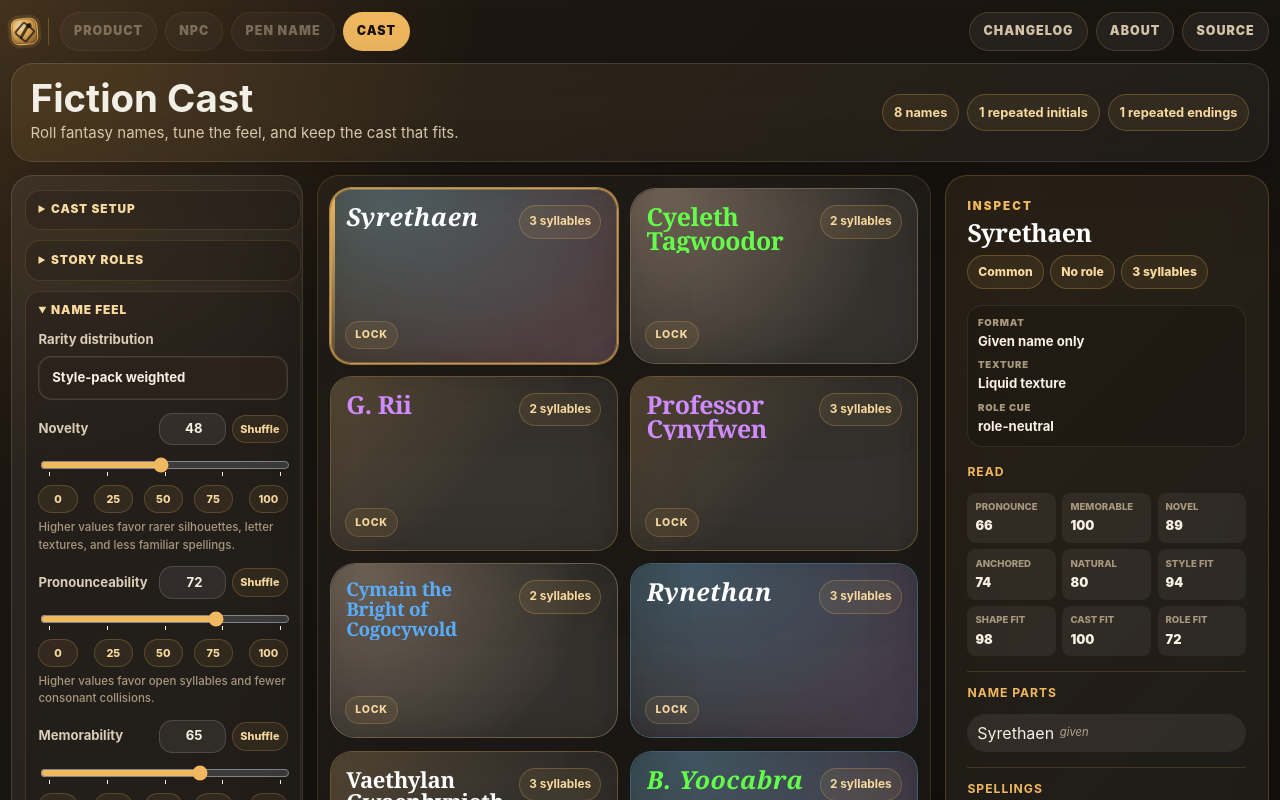
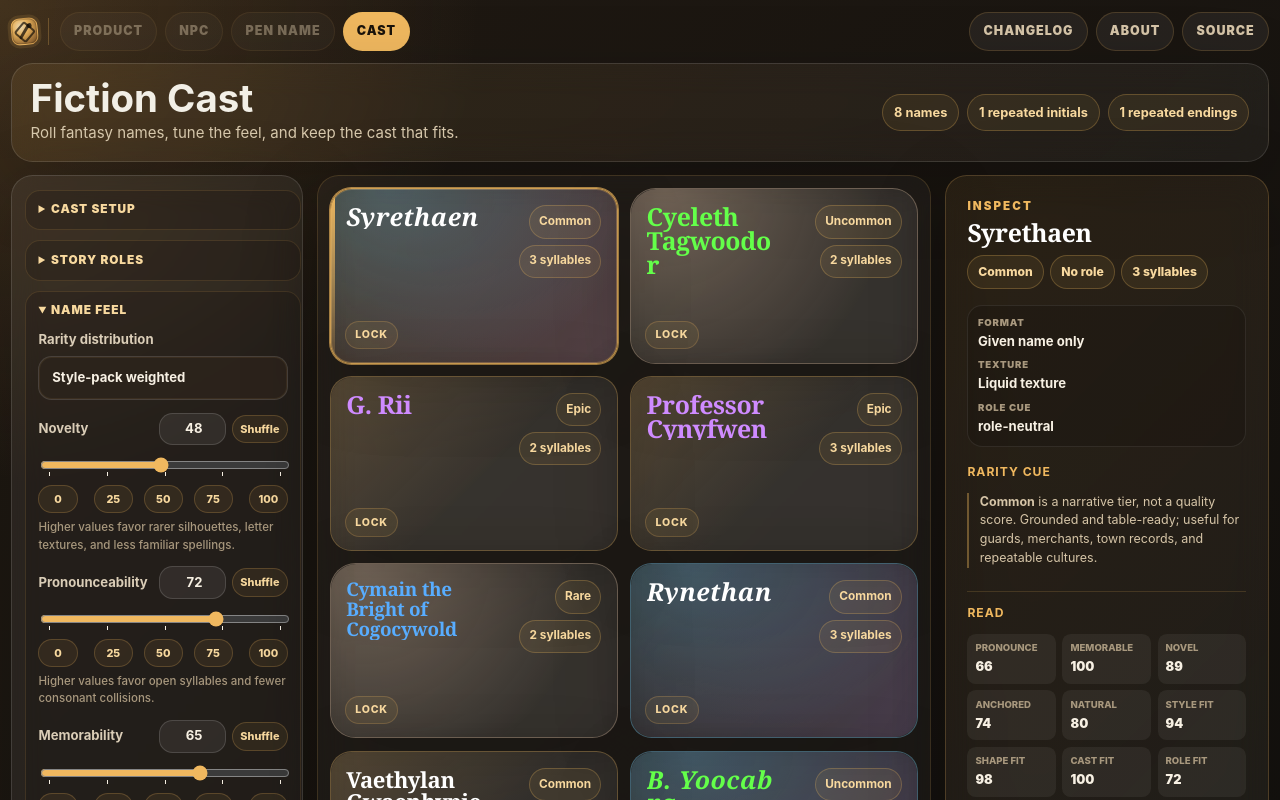
Before and after one commit to jaahay/name-forge, a React (Vite) app: page / in a window 1280 px wide. Shown: the top 800 px of the page. Built offline with nearby package versions, Linux system fonts and the light colour scheme.

Commit message:
Clarify RPG rarity semantics

```diff
--- a/src/ui/NameCard.tsx
+++ b/src/ui/NameCard.tsx
@@ -46,6 +46,21 @@ function terminalCueFor(name: GeneratedName): string {
   return (lettersOnly.slice(-3) || name.name.slice(-3)).toLowerCase();
 }
 
+function rarityCueFor(rarityBand: GeneratedName['silhouette']['rarityBand']): string {
+  switch (rarityBand) {
+    case 'common':
+      return 'Grounded and table-ready; useful for guards, merchants, town records, and repeatable cultures.';
+    case 'uncommon':
+      return 'Distinctive without becoming plot-heavy; good for allies, rivals, named locals, and minor factions.';
+    case 'rare':
+      return 'Memorable and scene-forward; good for patrons, faction leaders, recurring villains, and marquee NPCs.';
+    case 'epic':
+      return 'Mythic or high-signal; good for ancient houses, boss-level NPCs, artifacts, and prophecy names.';
+    case 'legendary':
+      return 'Singular and campaign-defining; reserve for icons, lost empires, deities, or one-name legends.';
+  }
+}
+
 function constructionCueFor(name: GeneratedName): string {
   const opening = name.identity?.parts[0]?.value ?? name.name.trim().split(/\s+/)[0] ?? name.name;
   const terminalCue = terminalCueFor(name);
@@ -65,7 +80,8 @@ function NameCardHeader({ name }: NameCardHeaderProps) {
       <div className="name-card-title-block">
         <h2 className={`name-card-title ${rarity.className}`} data-name-length={displayLength}>{displayName}</h2>
       </div>
-      <div className="name-card-meta" aria-label={`${name.silhouette.syllableCount} syllables`}>
+      <div className="name-card-meta" aria-label={`${rarity.label} rarity, ${name.silhouette.syllableCount} syllables`}>
+        <span className={`rarity-chip ${rarity.className}`}>{rarity.label}</span>
         <span>{name.silhouette.syllableCount} syllables</span>
       </div>
     </div>
@@ -109,6 +125,11 @@ export function NameInspector({ name }: NameInspectorProps) {
       </ul>
 
       <div className="name-detail-grid" aria-label={`Selected details for ${name.name}`}>
+        <section className="detail-block">
+          <h3>Rarity cue</h3>
+          <p className="section-note"><strong>{rarity.label}</strong> is a narrative tier, not a quality score. {rarityCueFor(name.silhouette.rarityBand)}</p>
+        </section>
+
         <section className="detail-block" aria-label={`${name.name} read breakdown`}>
           <h3>Read</h3>
           <dl className="score-list detail-score-list">
@@ -155,7 +176,7 @@ export function NameCard({ name, isSelected, isLocked, onSelect, onToggleLocked
   const cardClassName = `name-card panel ${textureClassName(name.silhouette.texture)}${isSelected ? ' selected' : ''}${isLocked ? ' locked' : ''}`;
 
   return (
-    <article className={cardClassName} data-name-length={displayLength} aria-current={isSelected ? 'true' : undefined}>
+    <article className={cardClassName} data-name-length={displayLength} data-rarity={name.silhouette.rarityBand} aria-current={isSelected ? 'true' : undefined}>
       <button
         type="button"
         className="name-card-button"
```
